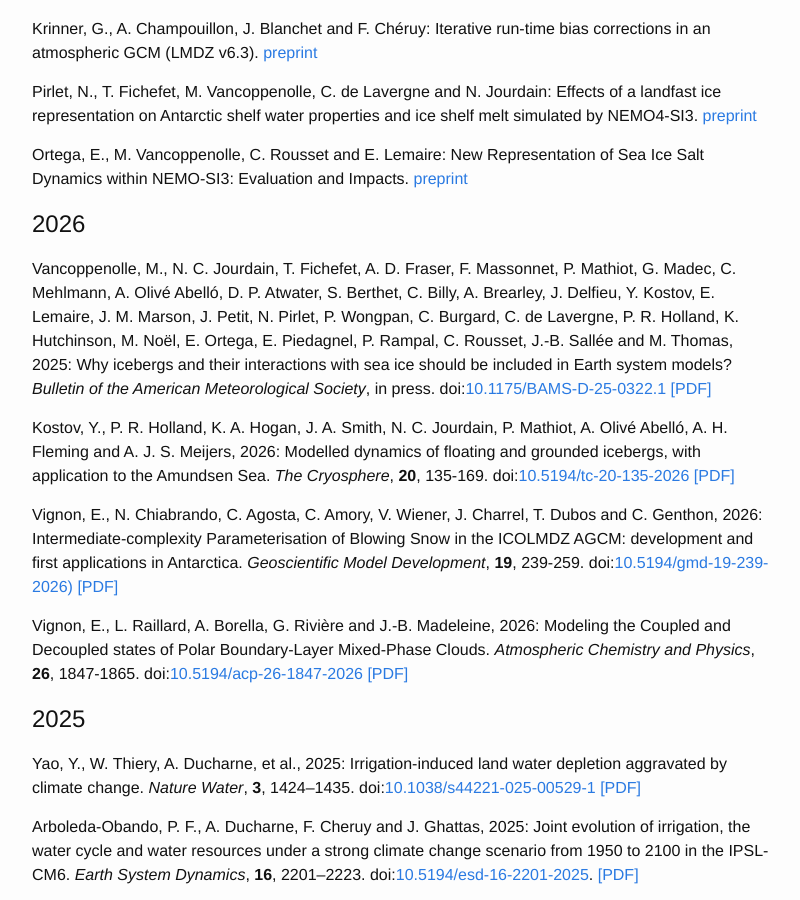
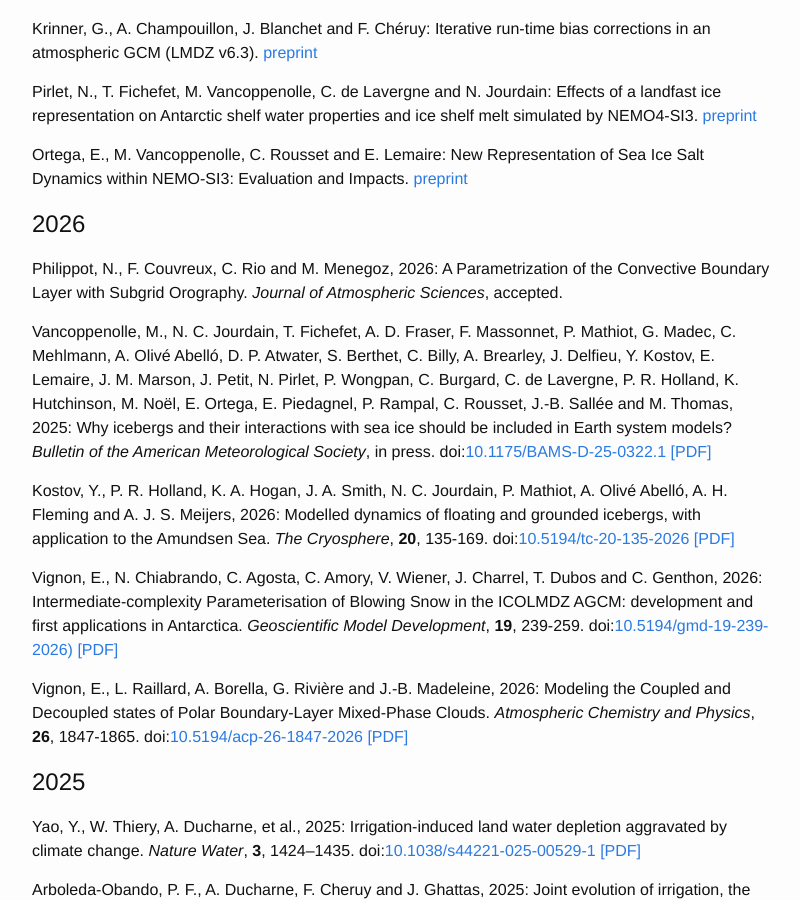
Before and after one commit to TRACCS-PC7-IMPRESSION-ESM/TRACCS-PC7-IMPRESSION-ESM.github.io, a Jekyll site: the page built from publications.md, in a window 1280 px wide and 900 px high, scrolled down 513 px. Shown: the whole window, without its empty margins (238-1038 px from the left). Built offline with Jekyll 4.4.1, drawn with Linux system fonts in a browser that asks for light colours.

Commit message:
Publications update (Philippot)

```diff
--- a/publications.md
+++ b/publications.md
@@ -23,6 +23,8 @@ Pirlet, N., T. Fichefet, M. Vancoppenolle, C. de Lavergne and N. Jourdain: Effec
 Ortega, E., M. Vancoppenolle, C. Rousset and E. Lemaire: New Representation of Sea Ice Salt Dynamics within NEMO-SI3: Evaluation and Impacts. [preprint](https://dx.doi.org/10.22541/essoar.175882978.85357195/v1)
 
 # 2026
+
+Philippot, N., F. Couvreux, C. Rio and M. Menegoz, 2026: A Parametrization of the Convective Boundary Layer with Subgrid Orography. *Journal of Atmospheric Sciences*, accepted.
 
 Vancoppenolle, M., N. C. Jourdain, T. Fichefet, A. D. Fraser, F. Massonnet, P. Mathiot, G. Madec, C. Mehlmann, A. Olivé Abelló, D. P. Atwater, S. Berthet, C. Billy, A. Brearley, J. Delfieu, Y. Kostov, E. Lemaire, J. M. Marson, J. Petit, N. Pirlet, P. Wongpan, C. Burgard, C. de Lavergne, P. R. Holland, K. Hutchinson, M. Noël, E. Ortega, E. Piedagnel, P. Rampal, C. Rousset, J.-B. Sallée and M. Thomas, 2025: Why icebergs and their interactions with sea ice should be included in Earth system models? *Bulletin of the American Meteorological Society*, in press. doi:[10.1175/BAMS-D-25-0322.1](https://doi.org/10.1175/BAMS-D-25-0322.1) [[PDF]](https://hal.science/TRACCS-PC7-IMPRESSION-ESM/hal-05397165v1)
 
```
Also changed, not shown: 2 other files.
